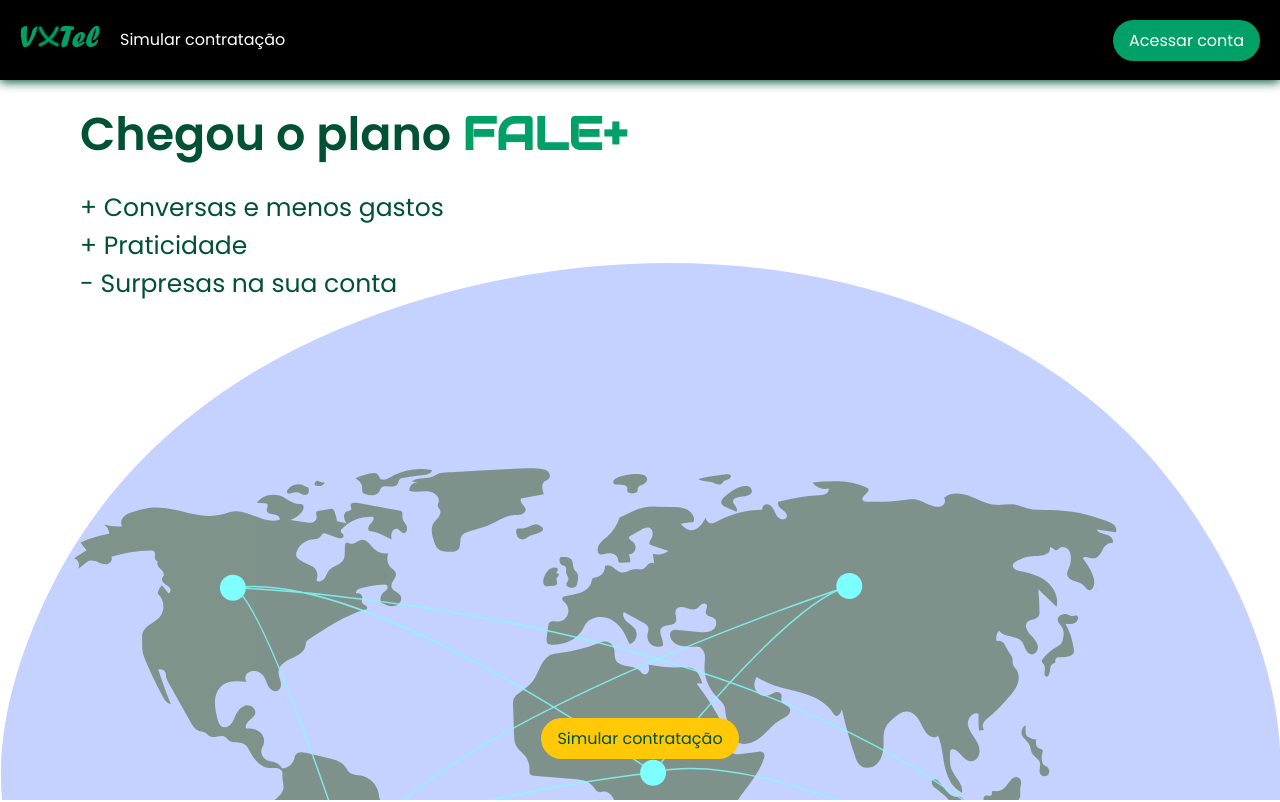
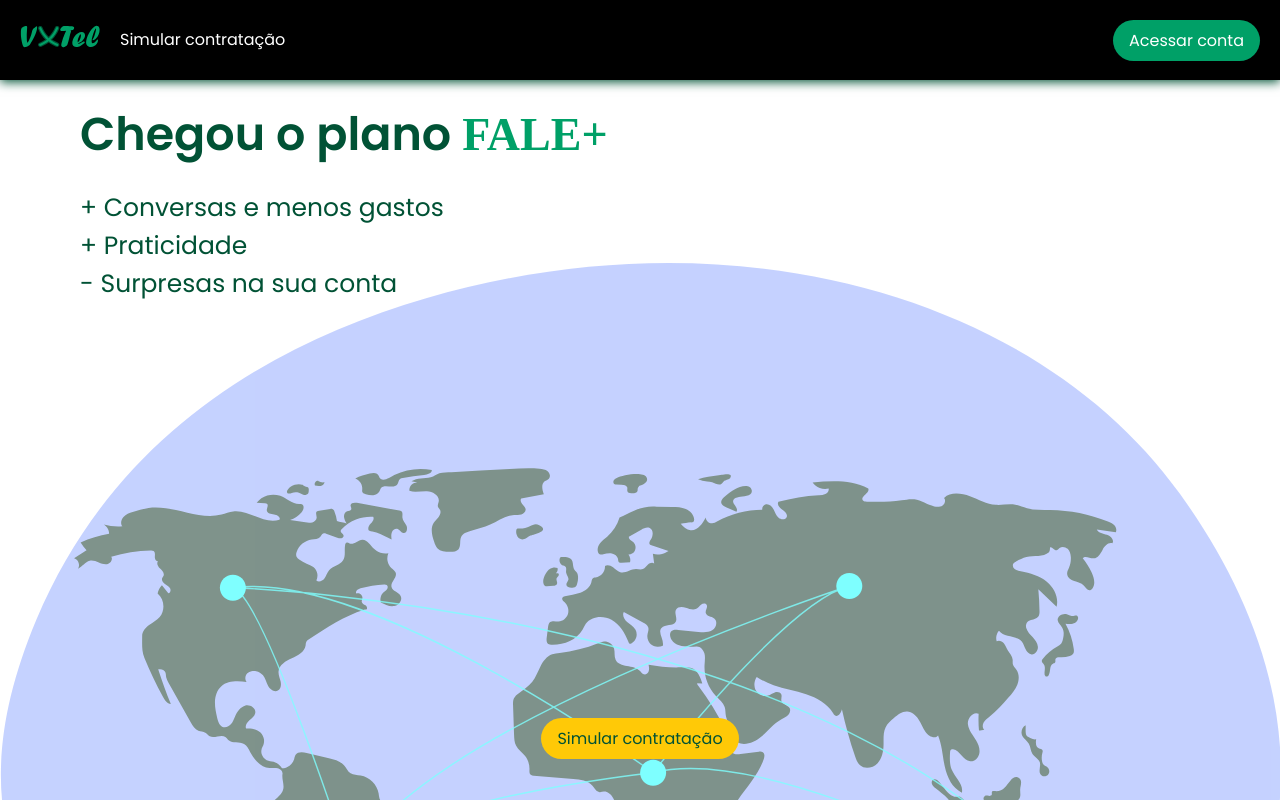
Before and after one commit to rafael-araujo-reis/vxtel-falemais, a Next.js app: page / in a window 1280 px wide. Shown: the top 802 px of the page. Built offline with nearby package versions, Linux system fonts and the light colour scheme.

Commit message:
change format

```diff
--- a/src/pages/_document.tsx
+++ b/src/pages/_document.tsx
@@ -5,10 +5,12 @@
     return (
       <Html>
         <Head>
-
           <link rel="preconnect" href="https://fonts.googleapis.com" />
           <link rel="preconnect" href="https://fonts.gstatic.com" />
-          <link href="https://fonts.googleapis.com/css2?family=Audiowide&family=Poppins:wght@400;600;900&display=swap" rel="stylesheet" />
+          <link
+            href="https://fonts.googleapis.com/css2?family=Poppins:wght@400;600;700;900&display=swap"
+            rel="stylesheet"
+          />
 
           <link rel="shortcut icon" href="faviconVx.png" type="image/png" />
         </Head>
@@ -20,4 +22,4 @@
       </Html>
     );
   }
-};;
+}
```
